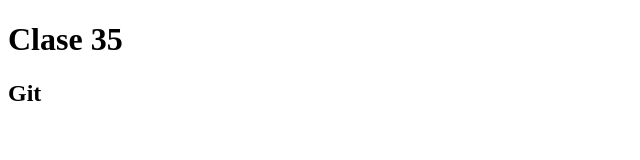
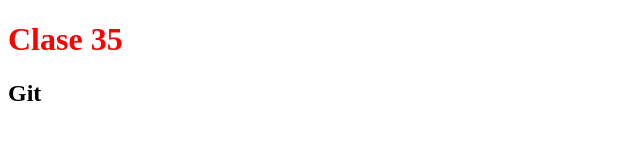
Before and after one commit to LucasI213/clase35, a plain HTML site: page index.html in a window 1280 px wide. Shown: the whole page, without its empty margins (0-640 px from the left). Drawn offline with Linux system fonts and the light colour scheme.

Commit message:
Implementa primera version de estilos

```diff
--- /dev/null
+++ b/css/style.css
@@ -0,0 +1,3 @@
+h1 {
+    color: red;
+}
--- a/index.html
+++ b/index.html
@@ -3,6 +3,7 @@
   <head>
     <meta charset="UTF-8" />
     <meta name="viewport" content="width=device-width, initial-scale=1.0" />
+    <link rel="stylesheet" href="css/style.css" />
     <title>Clase 35</title>
   </head>
   <body>
```
